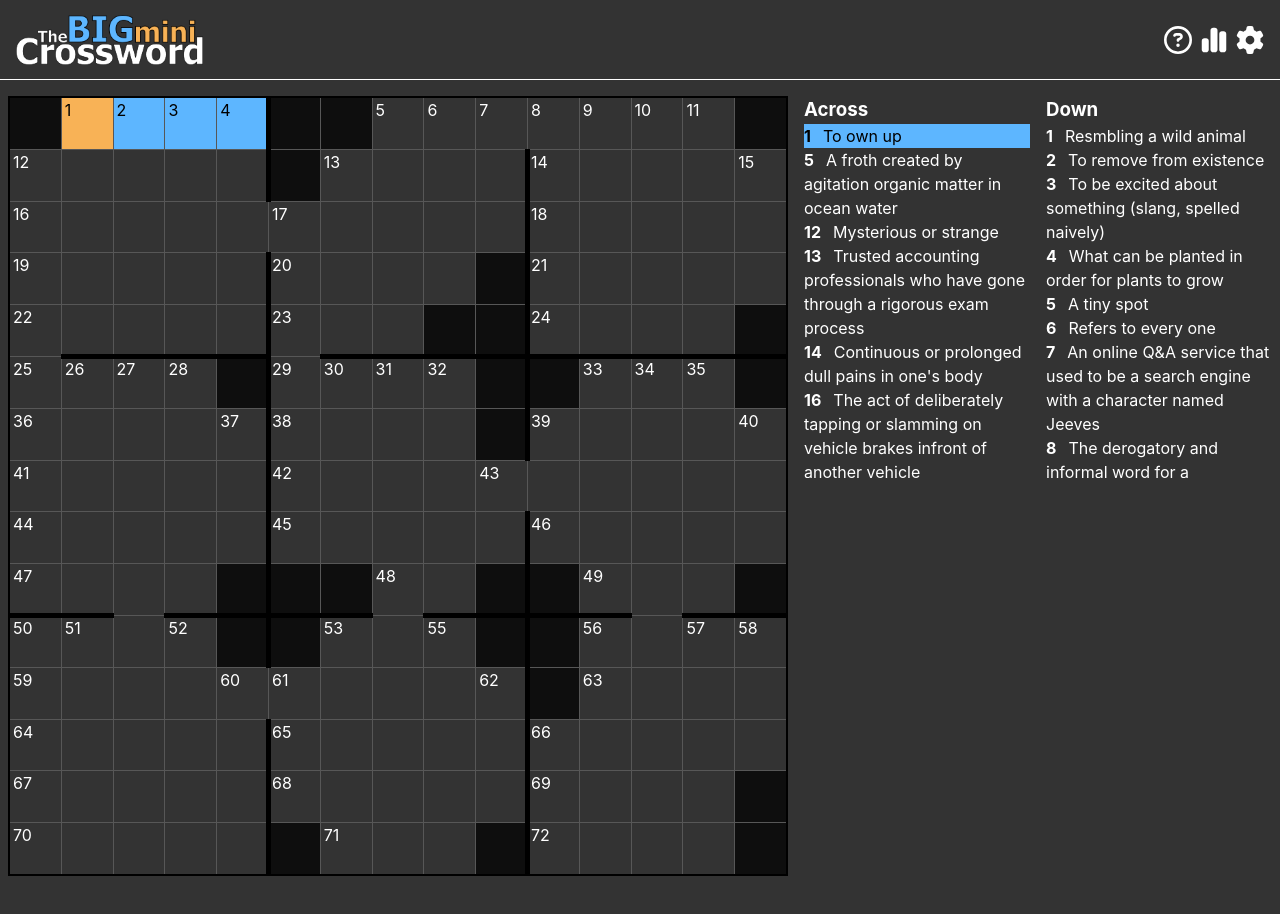
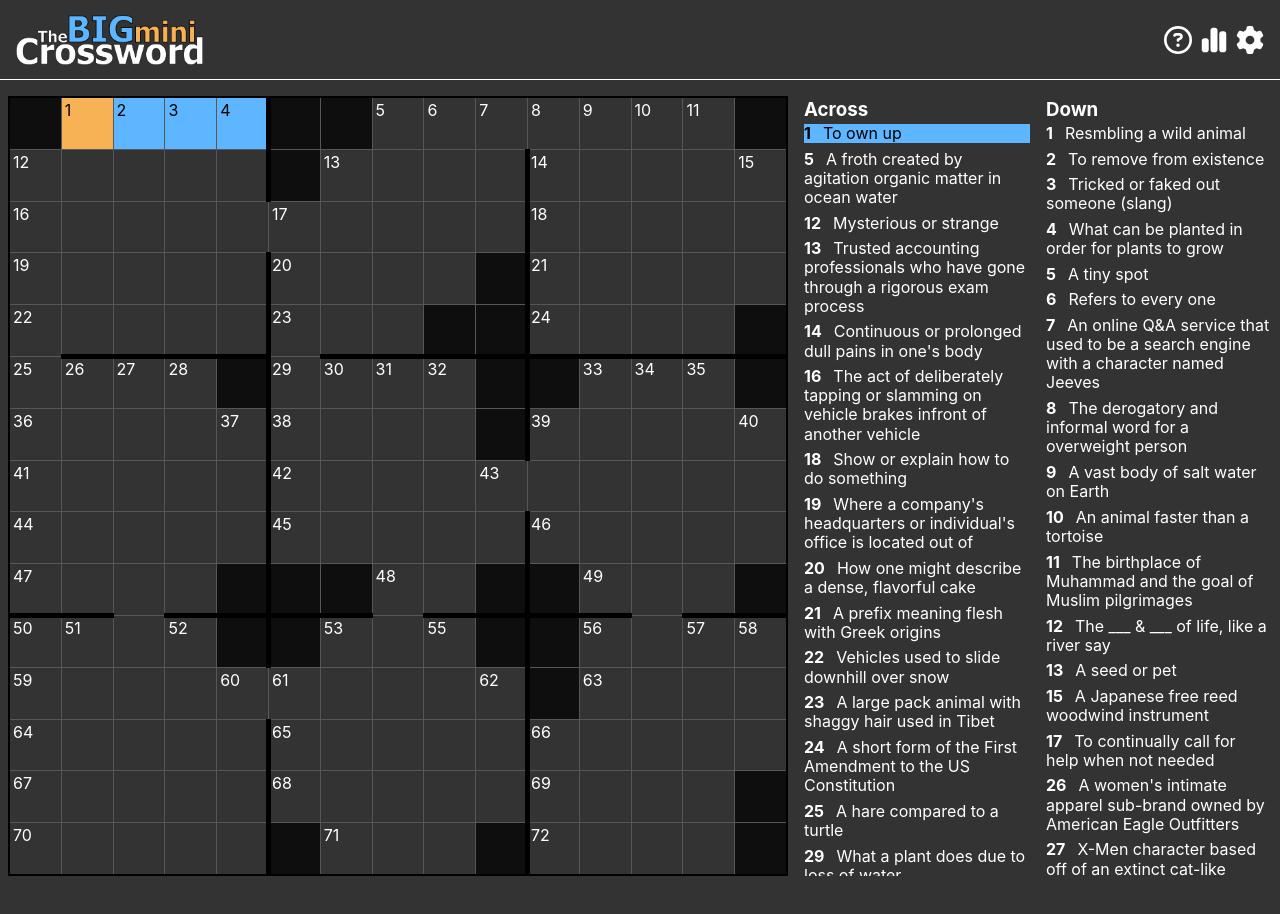
Before and after one commit to NickVirga/thebigmini, a React (Vite) app: page / in a window 1280 px wide. Shown: the top 914 px of the page. Built offline with nearby package versions, Linux system fonts and the light colour scheme.

Commit message:
layout css style changes made to tablet and desktop, clue updated for SIKED

```diff
--- a/src/App.scss
+++ b/src/App.scss
@@ -67,7 +67,7 @@
     width: 100%;
     max-width: 1920px;
     gap: 1rem;
-    max-height: 1000px;
+    max-height: 780px;
 
     @include desktop {
       margin: 0 auto;
@@ -85,11 +85,15 @@
     border: 2px solid var(--outer-border-color);
     transition: transform 0.3s ease, width 0.3s ease, height 0.3s ease;
     overflow: hidden;
-    transform-origin: top left;
+    // transform-origin: top left;
 
     &--zoom{
       @extend .app__grid-container;
       transform: scale(3);
+
+      @include tablet {
+        transform: scale(2);
+      }
 
     }
 
--- a/src/assets/data/clue-data.json
+++ b/src/assets/data/clue-data.json
@@ -43,7 +43,7 @@
     {"index": 40, "cluesIndex": 0, "label": "72", "clueText": "A long, deep, audible breath"},
     {"index": 41, "cluesIndex": 1, "label": "1", "clueText": "Resmbling a wild animal"},
     {"index": 42, "cluesIndex": 1, "label": "2", "clueText": "To remove from existence"},
-    {"index": 43, "cluesIndex": 1, "label": "3", "clueText": "To be excited about something (slang, spelled naively)"},
+    {"index": 43, "cluesIndex": 1, "label": "3", "clueText": "Tricked or faked out someone (slang)"},
     {"index": 44, "cluesIndex": 1, "label": "4", "clueText": "What can be planted in order for plants to grow"},
     {"index": 45, "cluesIndex": 1, "label": "5", "clueText": "A tiny spot"},
     {"index": 46, "cluesIndex": 1, "label": "6", "clueText": "Refers to every one"},
--- a/src/components/Cell/Cell.scss
+++ b/src/components/Cell/Cell.scss
@@ -106,6 +106,7 @@
     @include tablet {
       font-size: 2.5vw;
       font-size: clamp(1.25rem, 2.6vw, 2rem);
+      top: 8px;
     }
   }
 }
--- a/src/components/ClueList/ClueList.scss
+++ b/src/components/ClueList/ClueList.scss
@@ -10,7 +10,8 @@
     flex-direction: column;
     gap: 1rem;
     max-height: 780px;
-    // overflow: hidden;
+    min-width: 250px;
+    // height: 100%;
   }
 
   @include desktop {
@@ -23,6 +24,10 @@
     flex-direction: column;
     max-height: calc(50% - 0.5rem);
 
+    @include desktop {
+      max-height: none;
+    }
+
   }
 
   &__list-container {
@@ -30,9 +35,16 @@
     overflow-y: auto;
   }
 
+  &__list {
+    display: flex;
+    flex-direction: column;
+    gap: 0.4rem;
+  }
+
 
   &__item {
     cursor: pointer;
+    line-height: 1.2;
 
     &--highlighted {
       background-color: $highlighted-cell-fill-color;
--- a/src/components/Keyboard/Keyboard.scss
+++ b/src/components/Keyboard/Keyboard.scss
@@ -4,6 +4,7 @@
   display: block;
   margin: 0.5rem 0;
   width: 100%;
+  // z-index: 1;
 
   @include desktop {
     display: none;
```
